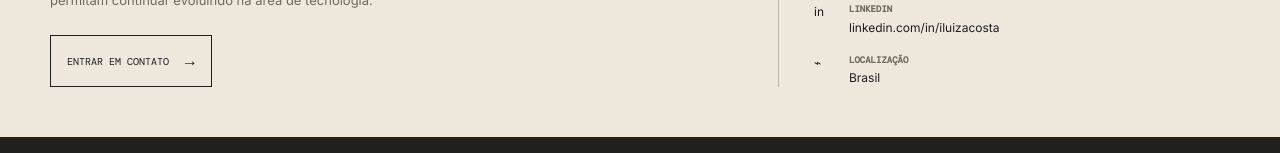
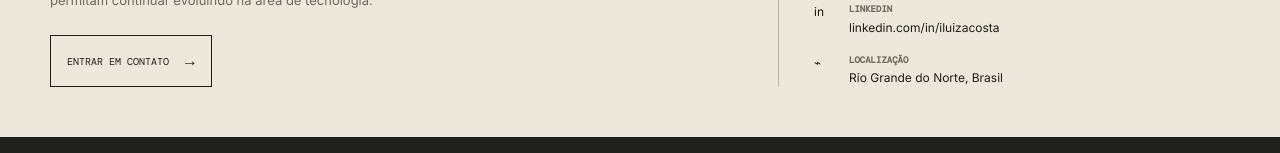
Before and after one commit to iluizacosta/iluizacosta.github.io, a plain HTML site: page index.html in a window 1280 px wide. Shown: the part 2933-3086 px from the top of the page. Drawn offline with nearby package versions, Linux system fonts and the light colour scheme; a web font is replaced by a local one.

Commit message:
Fix: Location

```diff
--- a/index.html
+++ b/index.html
@@ -1328,7 +1328,7 @@
             <div>⌁</div>
             <div>
               <strong>Localização</strong>
-              <span>Brasil</span>
+              <span>Rio Grande do Norte, Brasil</span>
             </div>
           </div>
         </div>
```
